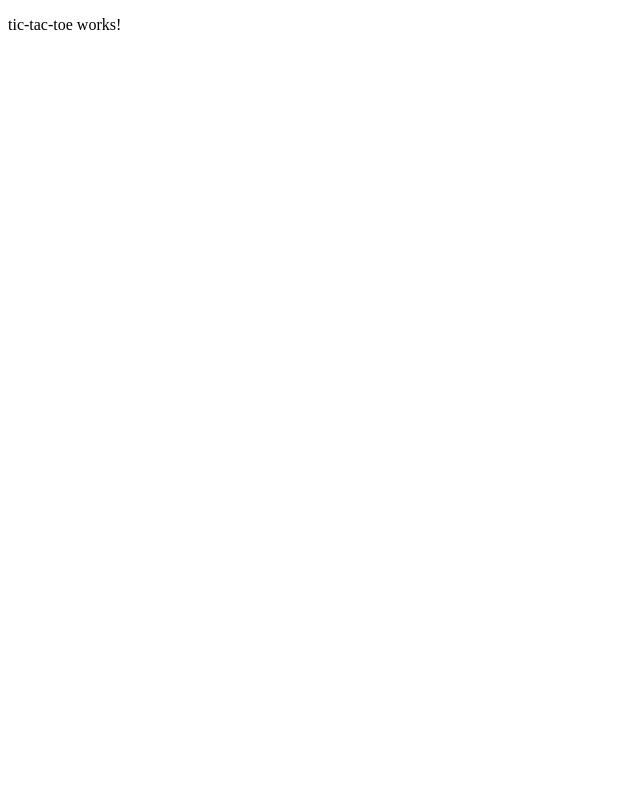
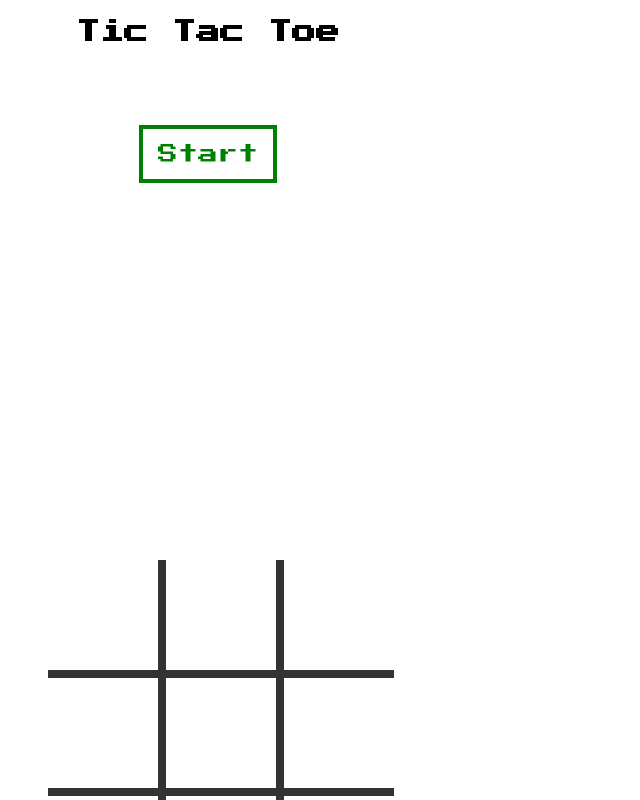
Before and after one commit to ricardoliveira0/angular_course, an Angular app in the folder projects/tic-tac-toe/: page / in a window 1280 px wide. Shown: the top 800 px of the page, without its empty margins (0-640 px from the left). Built offline with nearby package versions, Linux system fonts and the light colour scheme.

Commit message:
implement: UI
Add basic UI to the game

```diff
--- a/projects/tic-tac-toe/src/app/tic-tac-toe/tic-tac-toe.component.css
+++ b/projects/tic-tac-toe/src/app/tic-tac-toe/tic-tac-toe.component.css
@@ -0,0 +1,61 @@
+div {
+    width: 400px;
+    height: 400px;
+	text-align: center;
+	font-family: 'Press Start 2P', cursive;
+}
+
+div.principal {
+	margin-top: 100px;
+}
+
+a.button {
+	margin-top: 100px;
+	font-size: 20px;
+	background-color: lightgreen;
+	padding: 15px;
+}
+
+a:link, a:visited {
+    background-color: white;
+    color: green;
+    text-decoration: none;
+    border: 4px solid green;
+}
+
+a:hover, a:active {
+    background-color: lightgreen;
+    color: green;
+    border: 4px solid green;
+}
+
+ul li {
+	list-style: none;
+	width: 110px;
+	height: 110px;
+	float: left;
+	background-size: cover;
+    background-repeat: no-repeat;
+    background-position: 50% 50%;
+    cursor: pointer;
+}
+
+.kz-border-bottom {
+	border-bottom: 8px solid #333;
+}
+
+.kz-border-right {
+	border-right: 8px solid #333;
+}
+
+.kz-img-x {
+	background-image: url('/assets/imagens/x.png');
+}
+
+.kz-img-o {
+	background-image: url('/assets/imagens/o.png');
+}
+
+.kz-win-color {
+	 background-color: lightgreen;
+}
--- a/projects/tic-tac-toe/src/app/tic-tac-toe/tic-tac-toe.component.html
+++ b/projects/tic-tac-toe/src/app/tic-tac-toe/tic-tac-toe.component.html
@@ -1 +1,41 @@
-<p>tic-tac-toe works!</p>
+<div>
+    <h2>Tic Tac Toe</h2>
+
+    <!-- start -->
+    <div class="principal">
+      <a href="#"
+         class="button">
+         Start
+      </a>
+    </div><!-- start -->
+
+    <!-- matrix -->
+    <div>
+      <ul>
+        <li class="kz-border-bottom kz-border-right"></li>
+        <li class="kz-border-bottom kz-border-right"></li>
+        <li class="kz-border-bottom"></li>
+        <li class="kz-border-bottom kz-border-right"></li>
+        <li class="kz-border-bottom kz-border-right"></li>
+        <li class="kz-border-bottom"></li>
+        <li class="kz-border-right"></li>
+        <li class="kz-border-right"></li>
+        <li></li>
+      </ul>
+    </div><!-- matrix -->
+
+    <!-- final -->
+    <div>
+      <span>
+      <p>You win!</p>
+      <p>You lost :(</p>
+      <p>The game finished by draw...</p>
+      <br />
+      <a href="#"
+           class="button">
+           Play again
+        </a>
+      </span>
+    </div><!-- final -->
+
+  </div>
--- a/projects/tic-tac-toe/src/index.html
+++ b/projects/tic-tac-toe/src/index.html
@@ -2,10 +2,13 @@
 <html lang="en">
 <head>
   <meta charset="utf-8">
-  <title>TicTacToe</title>
+  <title>Tic Tac Toe</title>
   <base href="/">
   <meta name="viewport" content="width=device-width, initial-scale=1">
   <link rel="icon" type="image/x-icon" href="favicon.ico">
+  <link rel="preconnect" href="https://fonts.googleapis.com">
+  <link rel="preconnect" href="https://fonts.gstatic.com" crossorigin>
+  <link href="https://fonts.googleapis.com/css2?family=Press+Start+2P&display=swap" rel="stylesheet">
 </head>
 <body>
   <app-root></app-root>
```
